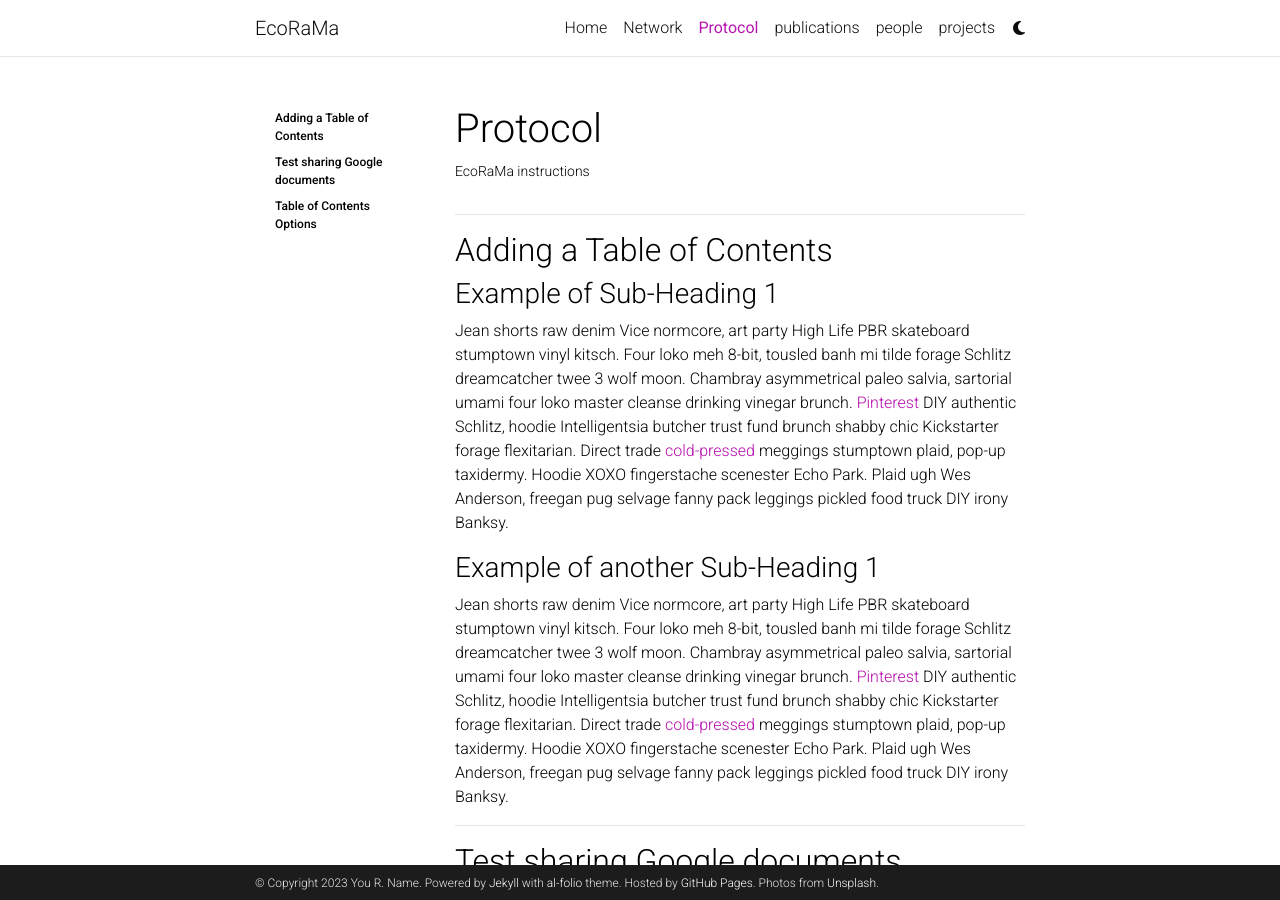
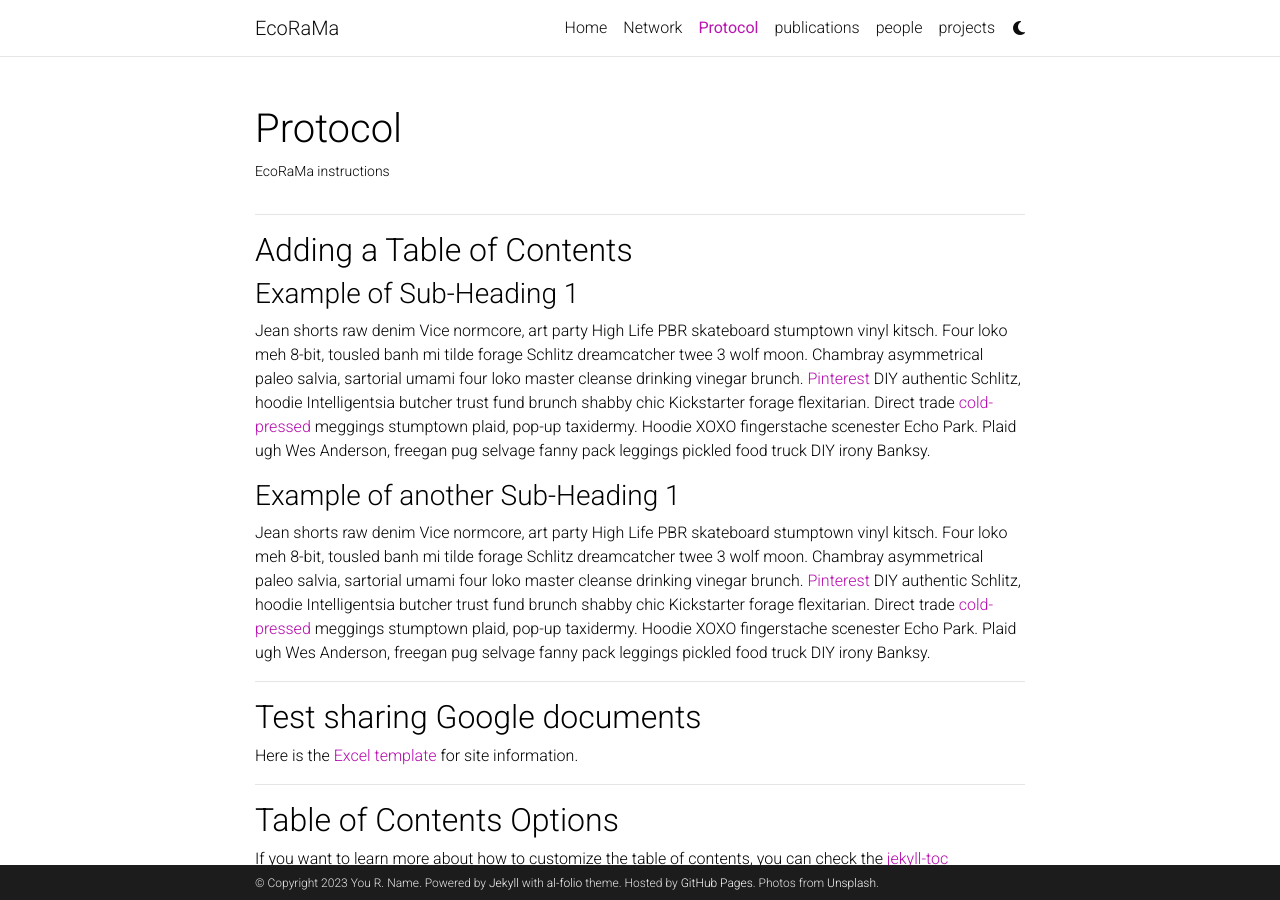
Before and after one commit to EcoRaMa/EcoRaMa.github.io, a Jekyll site: the page built from _pages/protocol.md, in a window 1280 px wide and 900 px high. Built offline with Jekyll 4.4.1, drawn with Linux system fonts in a browser that asks for light colours; comment, search, counter and statistics services are not loaded; a style sheet for code colours, icons or effects is not loaded; part of the change alters nothing that is shown.

```diff
--- a/_pages/protocol.md
+++ b/_pages/protocol.md
@@ -5,8 +5,7 @@ title: Protocol
 description: EcoRaMa instructions
 nav: true
 nav_order: 1
-toc:
-  sidebar: left
+toc: true
 ---
 
 ***************************************
```
